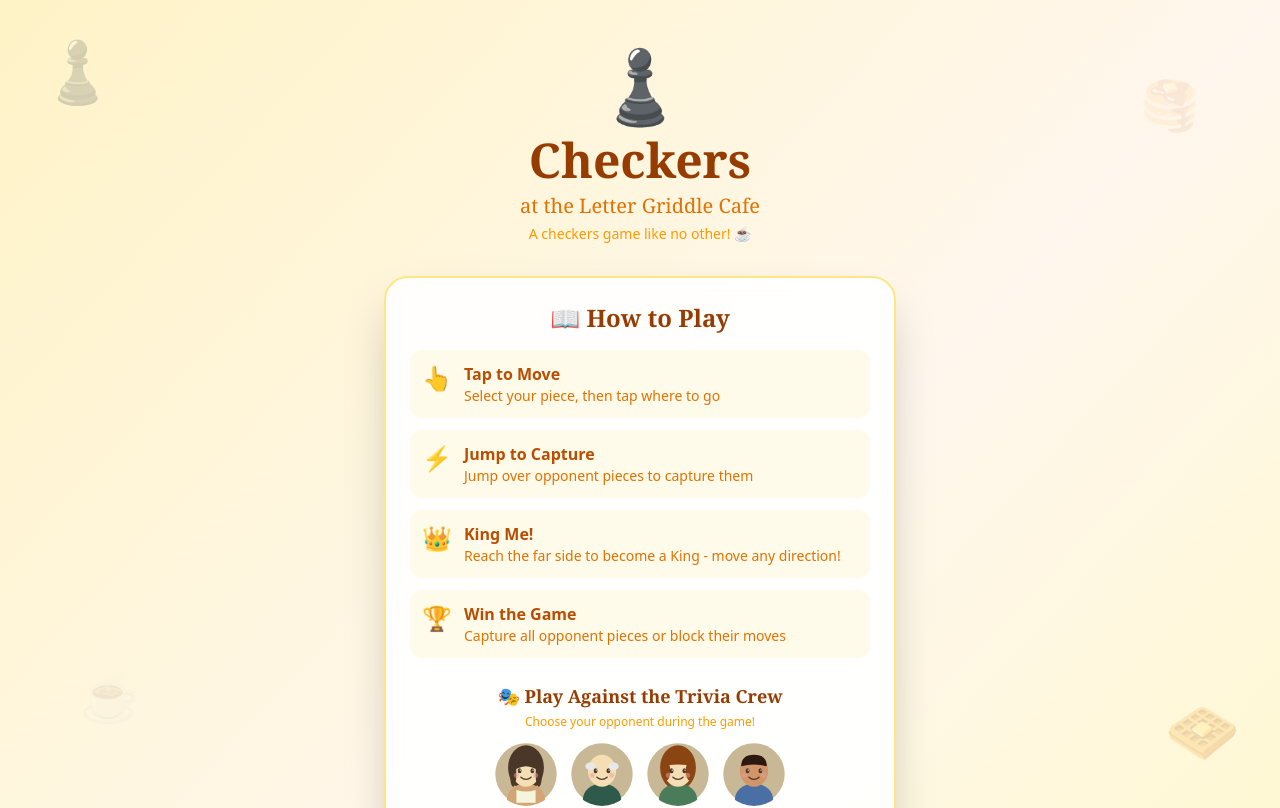
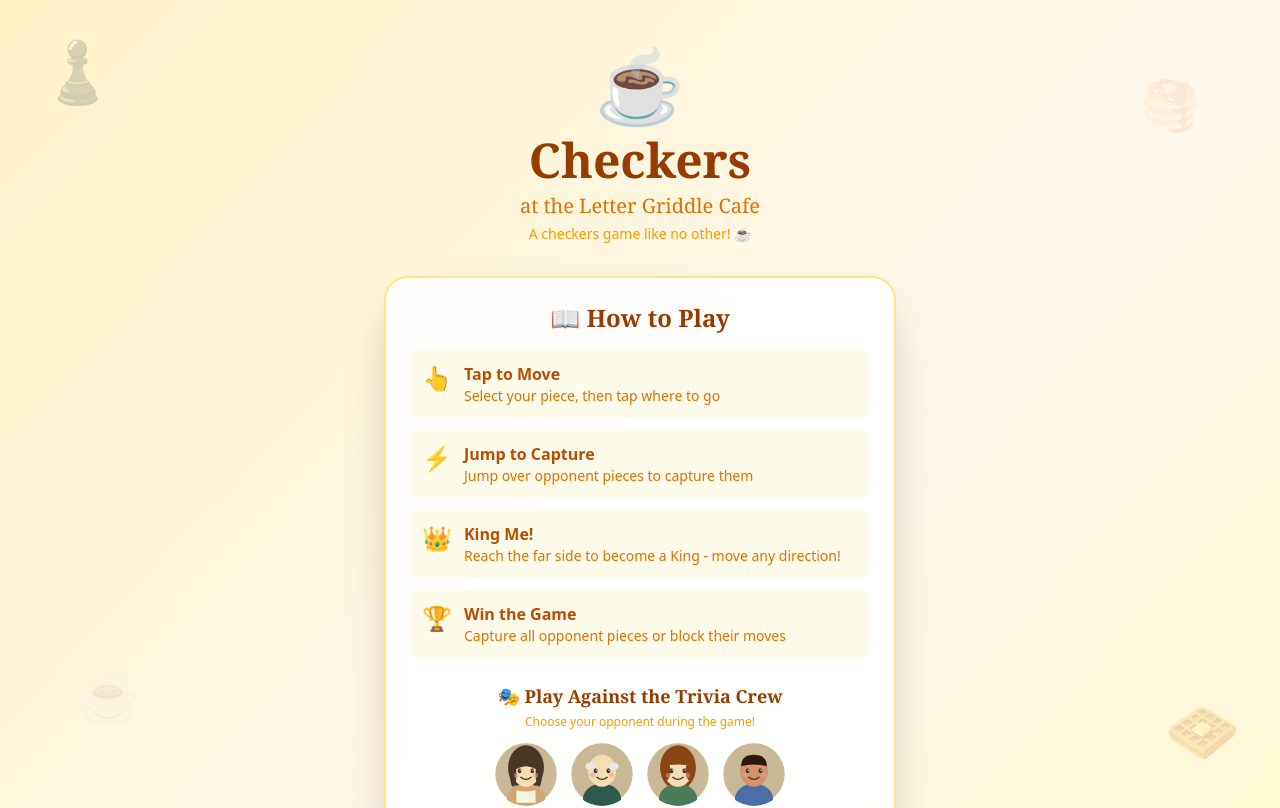
Before and after one commit to lauriegriddle/griddle-game, a Next.js app: page /checkers in a window 1280 px wide. Shown: the top 808 px of the page. Built offline with nearby package versions, Linux system fonts and the light colour scheme.

Commit message:
Remove chess emoji and replace with coffee cup emoji

```diff
--- a/app/checkers/page.js
+++ b/app/checkers/page.js
@@ -851,7 +851,7 @@ Part of the Letter Griddle Family 🥞`;
         <div className="max-w-lg mx-auto pt-8">
           {/* Logo and Title */}
           <div className="text-center mb-8">
-            <div className="text-7xl mb-4">♟️</div>
+            <div className="text-7xl mb-4">☕️</div>
             <h1 className="text-4xl md:text-5xl font-bold text-amber-800 mb-2" style={{fontFamily: 'Georgia, serif'}}>
               Checkers
             </h1>
@@ -1394,7 +1394,7 @@ Part of the Letter Griddle Family 🥞`;
             </button>
 
             <h2 className="text-2xl font-bold text-amber-800 mb-4 text-center" style={{fontFamily: 'Georgia, serif'}}>
-              Share Your Results! ♟️
+              Share Your Results!
             </h2>
 
             <div className="bg-amber-50 rounded-xl p-4 mb-4 font-mono text-sm whitespace-pre-wrap">
```
